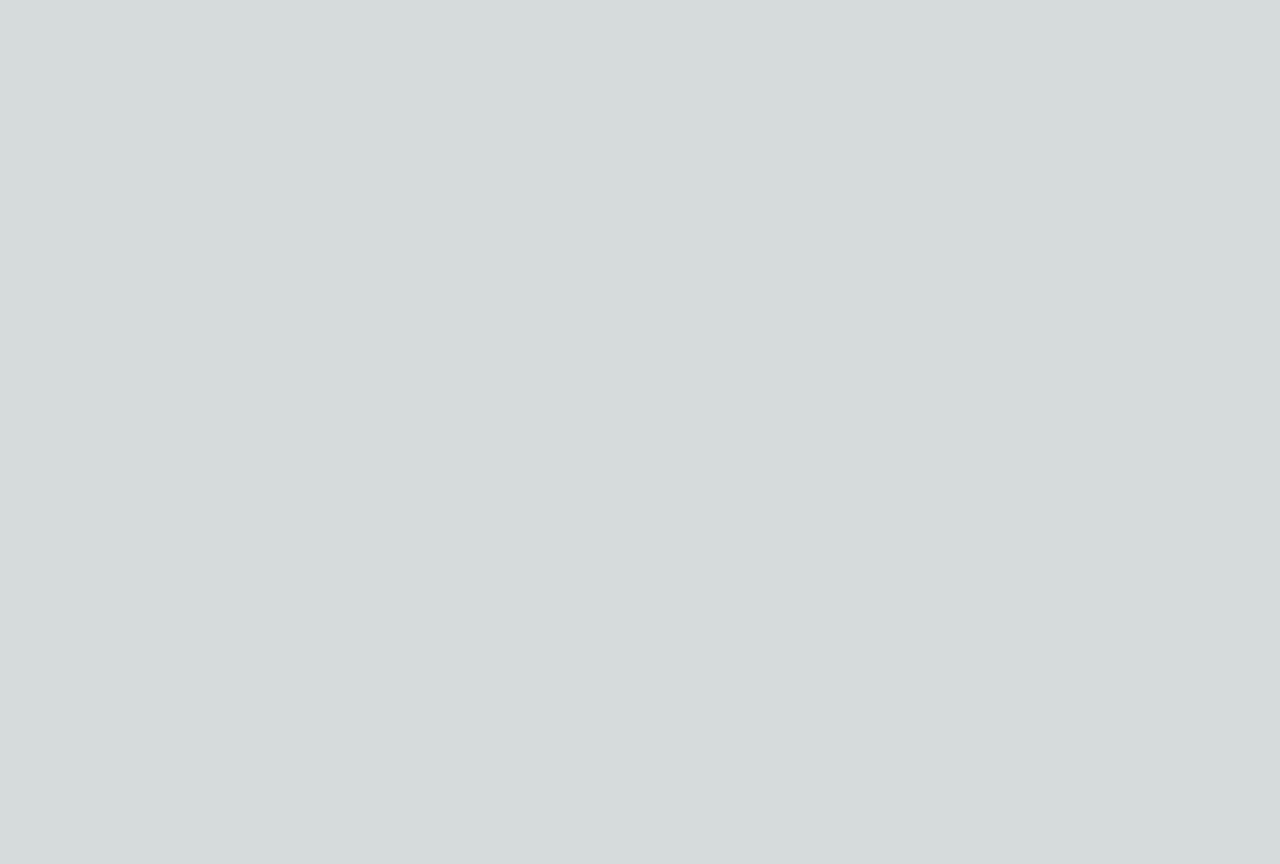
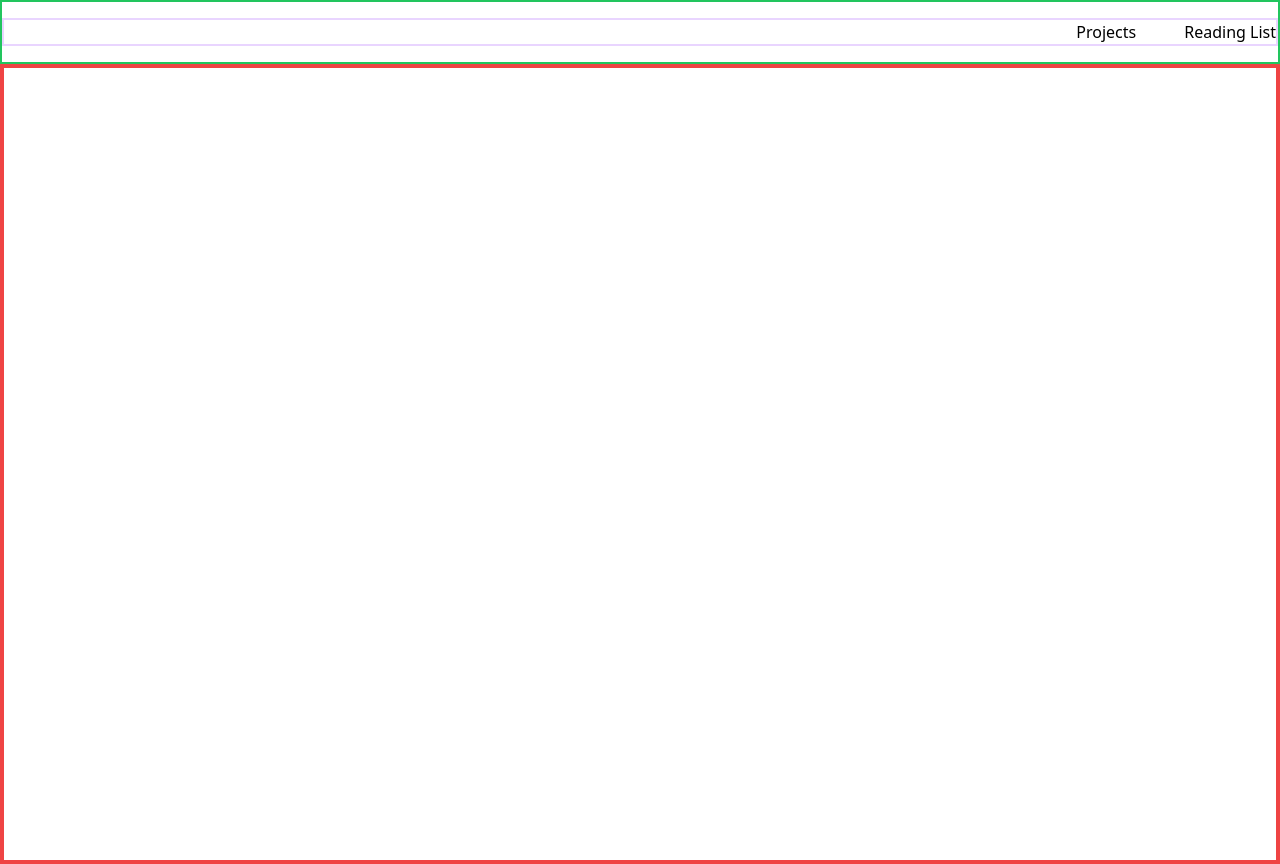
Before and after one commit to fordpic/personal-site, a Next.js app: page / in a window 1280 px wide. Before the commit the page ends 800 px from the top, so only its background shows below. Built offline with nearby package versions, Linux system fonts and the light colour scheme.

Commit message:
spin up layout, nav component

```diff
--- a/package.json
+++ b/package.json
@@ -18,5 +18,10 @@
     "react": "18.2.0",
     "react-dom": "18.2.0",
     "typescript": "5.0.2"
+  },
+  "devDependencies": {
+    "autoprefixer": "^10.4.14",
+    "postcss": "^8.4.21",
+    "tailwindcss": "^3.2.7"
   }
 }
--- /dev/null
+++ b/postcss.config.js
@@ -0,0 +1,6 @@
+module.exports = {
+  plugins: {
+    tailwindcss: {},
+    autoprefixer: {},
+  },
+}
--- /dev/null
+++ b/src/pages/components/Layout.tsx
@@ -0,0 +1,3 @@
+export default function Layout() {
+	return <div className='border-4 border-red-500 min-h-screen mx-auto'></div>;
+}
--- /dev/null
+++ b/src/pages/components/Nav.tsx
@@ -0,0 +1,11 @@
+export default function Nav() {
+	return (
+		<nav className='border-2 border-green-500 mx-auto min-w-full py-4'>
+			<div className='container flex flex-wrap mx-auto justify-end space-x-12 border-2 border-purple-200'>
+				<div className=''>Projects</div>
+
+				<div className=''>Reading List</div>
+			</div>
+		</nav>
+	);
+}
--- a/src/pages/index.tsx
+++ b/src/pages/index.tsx
@@ -1,17 +1,20 @@
 import Head from 'next/head';
+import Layout from './components/Layout';
+import Nav from './components/Nav';
 
 export default function Home() {
 	return (
 		<>
 			<Head>
-				<title>Create Next App</title>
-				<meta name='description' content='Generated by create next app' />
+				<title>Portfolio Site</title>
+				<meta name='description' content='My portfolio site' />
 				<meta name='viewport' content='width=device-width, initial-scale=1' />
 				<link rel='icon' href='/favicon.ico' />
 			</Head>
-			<main>
-				<div></div>
-			</main>
+
+			<Nav />
+
+			<Layout></Layout>
 		</>
 	);
 }
--- a/src/styles/globals.css
+++ b/src/styles/globals.css
@@ -1,107 +1,3 @@
-:root {
-  --max-width: 1100px;
-  --border-radius: 12px;
-  --font-mono: ui-monospace, Menlo, Monaco, 'Cascadia Mono', 'Segoe UI Mono',
-    'Roboto Mono', 'Oxygen Mono', 'Ubuntu Monospace', 'Source Code Pro',
-    'Fira Mono', 'Droid Sans Mono', 'Courier New', monospace;
-
-  --foreground-rgb: 0, 0, 0;
-  --background-start-rgb: 214, 219, 220;
-  --background-end-rgb: 255, 255, 255;
-
-  --primary-glow: conic-gradient(
-    from 180deg at 50% 50%,
-    #16abff33 0deg,
-    #0885ff33 55deg,
-    #54d6ff33 120deg,
-    #0071ff33 160deg,
-    transparent 360deg
-  );
-  --secondary-glow: radial-gradient(
-    rgba(255, 255, 255, 1),
-    rgba(255, 255, 255, 0)
-  );
-
-  --tile-start-rgb: 239, 245, 249;
-  --tile-end-rgb: 228, 232, 233;
-  --tile-border: conic-gradient(
-    #00000080,
-    #00000040,
-    #00000030,
-    #00000020,
-    #00000010,
-    #00000010,
-    #00000080
-  );
-
-  --callout-rgb: 238, 240, 241;
-  --callout-border-rgb: 172, 175, 176;
-  --card-rgb: 180, 185, 188;
-  --card-border-rgb: 131, 134, 135;
-}
-
-@media (prefers-color-scheme: dark) {
-  :root {
-    --foreground-rgb: 255, 255, 255;
-    --background-start-rgb: 0, 0, 0;
-    --background-end-rgb: 0, 0, 0;
-
-    --primary-glow: radial-gradient(rgba(1, 65, 255, 0.4), rgba(1, 65, 255, 0));
-    --secondary-glow: linear-gradient(
-      to bottom right,
-      rgba(1, 65, 255, 0),
-      rgba(1, 65, 255, 0),
-      rgba(1, 65, 255, 0.3)
-    );
-
-    --tile-start-rgb: 2, 13, 46;
-    --tile-end-rgb: 2, 5, 19;
-    --tile-border: conic-gradient(
-      #ffffff80,
-      #ffffff40,
-      #ffffff30,
-      #ffffff20,
-      #ffffff10,
-      #ffffff10,
-      #ffffff80
-    );
-
-    --callout-rgb: 20, 20, 20;
-    --callout-border-rgb: 108, 108, 108;
-    --card-rgb: 100, 100, 100;
-    --card-border-rgb: 200, 200, 200;
-  }
-}
-
-* {
-  box-sizing: border-box;
-  padding: 0;
-  margin: 0;
-}
-
-html,
-body {
-  max-width: 100vw;
-  overflow-x: hidden;
-}
-
-body {
-  color: rgb(var(--foreground-rgb));
-  background: linear-gradient(
-      to bottom,
-      transparent,
-      rgb(var(--background-end-rgb))
-    )
-    rgb(var(--background-start-rgb));
-}
-
-a {
-  color: inherit;
-  text-decoration: none;
-}
-
-@media (prefers-color-scheme: dark) {
-  html {
-    color-scheme: dark;
-  }
-}
+@tailwind base;
+@tailwind components;
+@tailwind utilities;
--- /dev/null
+++ b/tailwind.config.js
@@ -0,0 +1,12 @@
+/** @type {import('tailwindcss').Config} */
+module.exports = {
+	content: [
+		'./pages/**/*.{js,ts,jsx,tsx}',
+		'./components/**/*.{js,ts,jsx,tsx}',
+		'./src/**/*.{js,ts,jsx,tsx}',
+	],
+	theme: {
+		extend: {},
+	},
+	plugins: [],
+};
```
Also changed, not shown: 1 other file (tests, documents, lock files or other folders).
